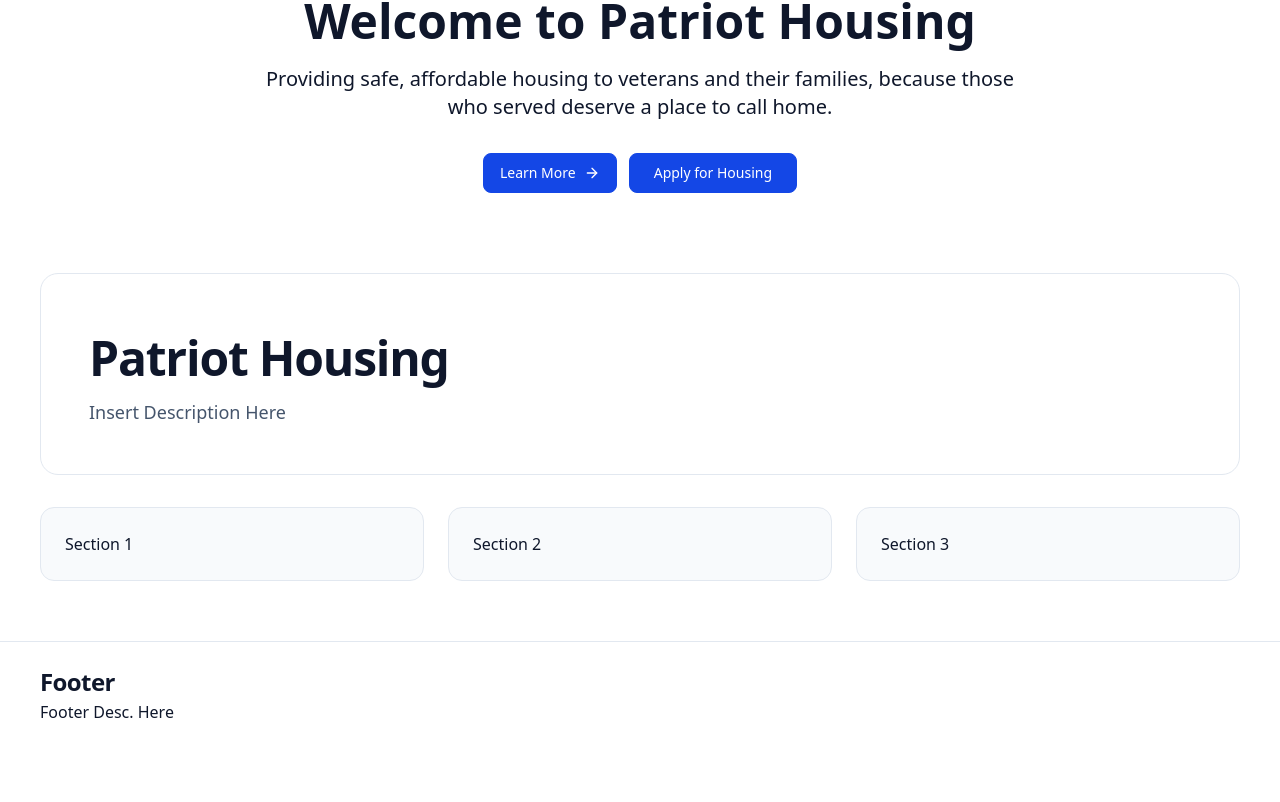
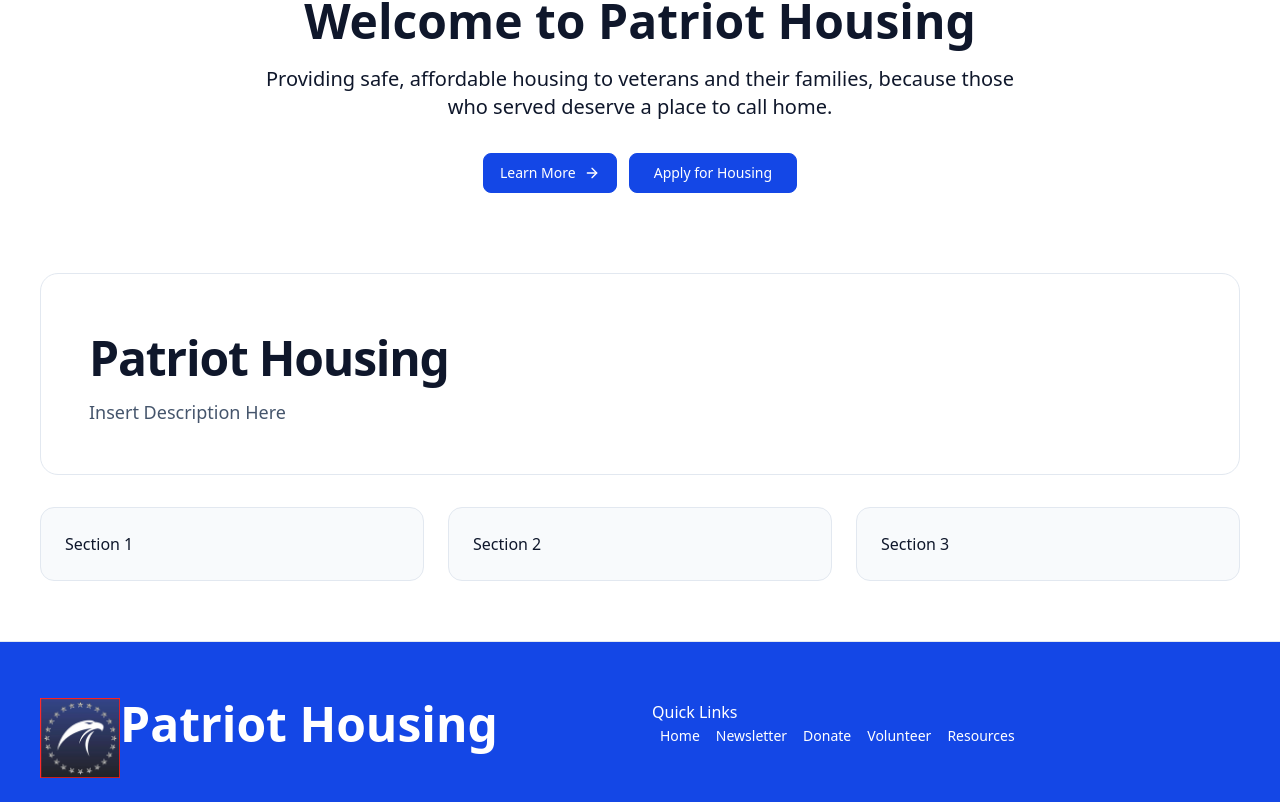
Before and after one commit to ktp-usc/patriot-housing, a Next.js app: page / in a window 1280 px wide. Shown: the part 216-1018 px from the top of the page. Before the commit the page ends 966 px from the top, so only its background shows below. Built offline with nearby package versions, Linux system fonts and the light colour scheme.

Commit message:
KAN-29 Added Footer first commit

```diff
--- a/components/footer.tsx
+++ b/components/footer.tsx
@@ -1,9 +1,23 @@
+import Image from "next/image";
+import Logo from "@/components/images/PatriotHousingLogo.png"
+import Link from "next/link";
+
 export default function Footer() {
   return (
-    <footer className="border-t border-slate-200 bg-white">
-      <div className="mx-auto w-full max-w-7xl px-6 py-6 text-sm md:px-10">
-        <h2 className="font-semibold tracking-tight md:text-2xl">Footer</h2>
-        <p className="text-base leading-7">Footer Desc. Here</p>
+    <footer className="border-t border-slate-200 bg-blue-700">
+      <div className="mx-auto w-full max-w-7xl px-6 py-6 text-sm md:px-10 text-white mt-8 grid gap-6 md:grid-cols-2">
+        <section className="">
+          <Image src={Logo} alt="Patriot Housing Logo" className="size-20 inline-flex" />
+          <h1 className="text-5xl font-bold inline-flex">Patriot Housing</h1>
+        </section>
+        <section>
+          <p className="text-base leading-7">Quick Links</p>
+          <Link href="/" className="inline-flex items-center gap-1 px-2">Home</Link>
+          <Link href="/newsletter" className="inline-flex items-center gap-1 px-2">Newsletter</Link>
+          <Link href="/donate" className="inline-flex items-center gap-1 px-2 ">Donate</Link>
+          <Link href="/volunteer" className="inline-flex items-center gap-1 px-2 ">Volunteer</Link>
+          <Link href="/resources" className="inline-flex items-center gap-1 px-2 ">Resources</Link>
+        </section>
       </div>
     </footer>
   );
```
